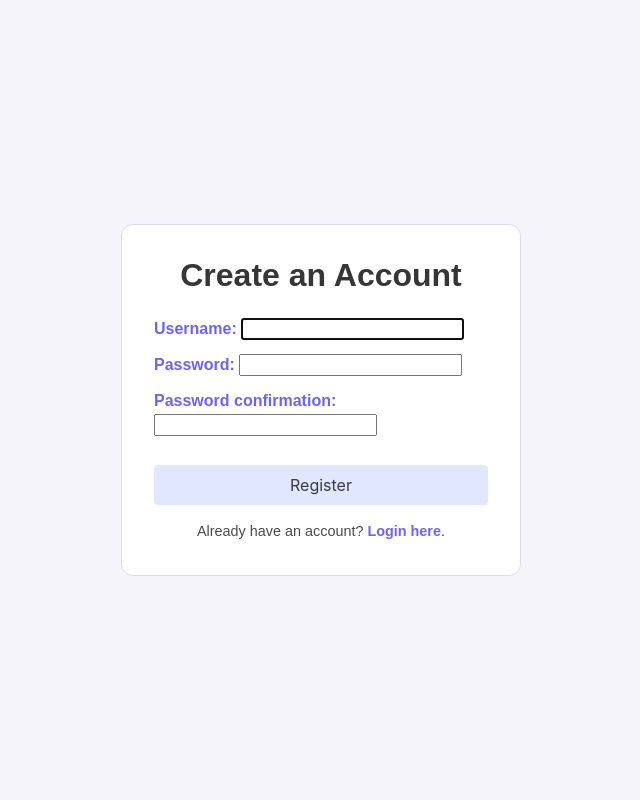
After one commit to vmi98/django-recipe-generator, a Django app: page /recipe_generator/register/ in a window 1280 px wide. The commit adds this page. Shown: the whole page, without its empty margins (319-959 px from the left). Run offline with Django 5.2, Linux system fonts and the light colour scheme.

Commit message:
refactor: add auth for traditional views

```diff
--- a/django_recipe_generator/recipe_generator/forms.py
+++ b/django_recipe_generator/recipe_generator/forms.py
@@ -25,7 +25,7 @@ class RecipeForm(forms.ModelForm):
     """Form for creating or editing a Recipe instance."""
     class Meta:
         model = Recipe
-        exclude = ['ingredients']
+        exclude = ['ingredients', 'owner']
         widgets = {
             'name': forms.TextInput(attrs={'class': 'input'}),
             'instructions': forms.Textarea(
--- a/django_recipe_generator/recipe_generator/urls.py
+++ b/django_recipe_generator/recipe_generator/urls.py
@@ -6,9 +6,9 @@ Includes:
 - API endpoints.
 - Debug toolbar (only in DEBUG mode).
 """
-from django.urls import path
-from django.urls import include
+from django.urls import path, include
 from django.conf import settings
+from django.contrib.auth import views as auth_views
 from django_recipe_generator.recipe_generator import views
 
 
@@ -48,6 +48,13 @@ urlpatterns = [
     path('', views.index_view, name='index'),
     path('recipes/', include(recipe_patterns)),
     path('ingredients/', include(ingredient_patterns)),
+    path(
+        "accounts/logout/",
+        auth_views.LogoutView.as_view(template_name="logged_out.html"),
+        name="logout"
+    ),
+    path("accounts/", include("django.contrib.auth.urls")),  # accounts/login/ accounts/logout/
+    path("register/", views.register, name="register_html"),
     # API endpoints
     path('api/', include('django_recipe_generator.recipe_generator.api.urls')),
 ]
--- a/django_recipe_generator/recipe_generator/views.py
+++ b/django_recipe_generator/recipe_generator/views.py
@@ -13,6 +13,9 @@ from django.db.models import Prefetch
 from django.urls import reverse, reverse_lazy
 from django.views.generic import DeleteView, DetailView, ListView
 from django.views.generic.edit import CreateView, UpdateView
+from django.contrib.auth.mixins import LoginRequiredMixin, UserPassesTestMixin
+from django.contrib.auth.forms import UserCreationForm
+from django.contrib import messages
 
 from .forms import RecipeForm, RecipeIngredientFormSet, IngredientForm
 from .models import Ingredient, Recipe, RecipeIngredient
@@ -26,7 +29,24 @@ ALLOWED_SEARCH_PARAMS = [
 ]
 
 
-class RecipeCreateView(CreateView):
+class AdminRequiredMixin(UserPassesTestMixin):
+    """
+    Mixin to ensure only admins can access the view.
+    """
+    def test_func(self):
+        return self.request.user.is_staff
+
+
+class OwnerOrAdminRequiredMixin(UserPassesTestMixin):
+    """
+    Mixin to ensure only owners or admins can access the view.
+    """
+    def test_func(self):
+        obj = self.get_object()
+        return obj.owner == self.request.user or self.request.user.is_staff
+
+
+class RecipeCreateView(LoginRequiredMixin, CreateView):
     """View for creating a new recipe with inline ingredients."""
     model = Recipe
     form_class = RecipeForm
@@ -104,7 +124,7 @@ class RecipeDetailView(DetailView):
         return context
 
 
-class RecipeEditView(UpdateView):
+class RecipeEditView(LoginRequiredMixin, OwnerOrAdminRequiredMixin, UpdateView):
     """View for editing an existing recipe and its ingredients."""
     model = Recipe
     form_class = RecipeForm
@@ -143,7 +163,7 @@ class RecipeEditView(UpdateView):
         return self.render_to_response(context)
 
 
-class RecipeDeleteView(DeleteView):
+class RecipeDeleteView(LoginRequiredMixin, OwnerOrAdminRequiredMixin, DeleteView):
     """View for confirming and deleting a recipe."""
     model = Recipe
     template_name = 'recipe_generator/recipe_delete.html'
@@ -215,7 +235,7 @@ class RecipeList(ListView):
         return context
 
 
-class IngredientCreateView(CreateView):
+class IngredientCreateView(LoginRequiredMixin, CreateView):
     """View for creating a new ingredient."""
     model = Ingredient
     form_class = IngredientForm
@@ -253,7 +273,7 @@ class IngredientDetailView(DetailView):
     context_object_name = 'ingredient'
 
 
-class IngredientEditView(UpdateView):
+class IngredientEditView(AdminRequiredMixin, LoginRequiredMixin, UpdateView):
     """View for editing an existing ingredient."""
     model = Ingredient
     form_class = IngredientForm
@@ -275,7 +295,7 @@ class IngredientEditView(UpdateView):
         return self.render_to_response(context)
 
 
-class IngredientDeleteView(DeleteView):
+class IngredientDeleteView(AdminRequiredMixin, LoginRequiredMixin, DeleteView):
     """View for confirming and deleting a ingredient."""
     model = Ingredient
     template_name = 'recipe_generator/ingredient_delete.html'
@@ -296,3 +316,15 @@ def index_view(request):
         request.session.pop('came_from_search', None)
         request.session.pop('search_params', None)
     return render(request, 'recipe_generator/index.html')
+
+
+def register(request):
+    if request.method == "POST":
+        form = UserCreationForm(request.POST)
+        if form.is_valid():
+            user = form.save()
+            messages.success(request, f"Account created for {user.username}!")
+            return redirect("login")
+    else:
+        form = UserCreationForm()
+    return render(request, "registration/register.html", {"form": form})
--- /dev/null
+++ b/django_recipe_generator/templates/admin/logout.html
@@ -0,0 +1 @@
+{% extends "registration/logged_out.html" %}
--- a/django_recipe_generator/templates/recipe_generator/recipe_create.html
+++ b/django_recipe_generator/templates/recipe_generator/recipe_create.html
@@ -54,7 +54,7 @@
           {% endfor %}
           </div>
 
-          <h3 class="subtitle is-4">Ingredients</h3>
+          <h3 class="subtitle is-4">Ingredients <a href="{% url 'add_ingredient' %}"><i>(add lacking ingredient to our db)</i></a></h3>
           {{ formset.management_form }}
 
           {% if formset.non_form_errors %}
--- /dev/null
+++ b/django_recipe_generator/templates/registration/register.html
@@ -0,0 +1,87 @@
+<!DOCTYPE html>
+<html lang="en">
+<head>
+  <meta charset="UTF-8">
+  <title>Register - Recipe Generator</title>
+  <link rel="stylesheet" href="https://cdn.jsdelivr.net/npm/bulma@0.9.4/css/bulma.min.css">
+  <style>
+    body {
+      background-color: #f6f4fb; /* pale lilac */
+      margin: 0;
+      min-height: 100vh;
+      display: flex;
+      justify-content: center;
+      align-items: center;
+      font-family: sans-serif;
+    }
+    .pastel-box {
+      background-color: #ffffff;
+      border: 1px solid #dcd9f0;
+      border-radius: 12px;
+      padding: 2rem;
+      text-align: center;
+      max-width: 400px;
+      width: 100%;
+    }
+    h1 {
+      color: #6c63ff;
+      margin-bottom: 1.5rem;
+    }
+    .field {
+      margin-bottom: 1rem;
+      text-align: left;
+    }
+    label {
+      color: #6c63ff;
+      font-weight: bold;
+    }
+    input.input {
+      width: 100%;
+      background-color: #f6f4fb;
+      border: 1px solid #dcd9f0;
+      border-radius: 6px;
+      padding: 0.5rem;
+    }
+    .button.is-pastel {
+      background-color: #e0e7ff;
+      color: #3c3c3c;
+      border: none;
+      width: 100%;
+      margin-top: 1rem;
+    }
+    .bottom-link {
+      margin-top: 1rem;
+      font-size: 0.9rem;
+    }
+    .bottom-link a {
+      color: #6c63ff;
+      text-decoration: none;
+      font-weight: bold;
+    }
+    .bottom-link a:hover {
+      text-decoration: underline;
+    }
+  </style>
+</head>
+<body>
+  <div class="pastel-box">
+    <h1 class="title is-3">Create an Account</h1>
+    <form method="post">
+      {% csrf_token %}
+      {% for field in form %}
+      <div class="field">
+        {{ field.label_tag }}
+        {{ field }}
+        {% if field.errors %}
+          <p style="color:red;">{{ field.errors|striptags }}</p>
+        {% endif %}
+      </div>
+      {% endfor %}
+      <button type="submit" class="button is-pastel">Register</button>
+    </form>
+    <div class="bottom-link">
+      Already have an account? <a href="{% url 'login' %}">Login here</a>.
+    </div>
+  </div>
+</body>
+</html>
```
Also changed, not shown: django_recipe_generator/templates/403.html (added, +37 -0 lines), django_recipe_generator/templates/logged_out.html (added, +45 -0 lines), django_recipe_generator/templates/recipe_generator/index.html (+36 -3 lines), django_recipe_generator/templates/registration/login.html (added, +46 -0 lines).
